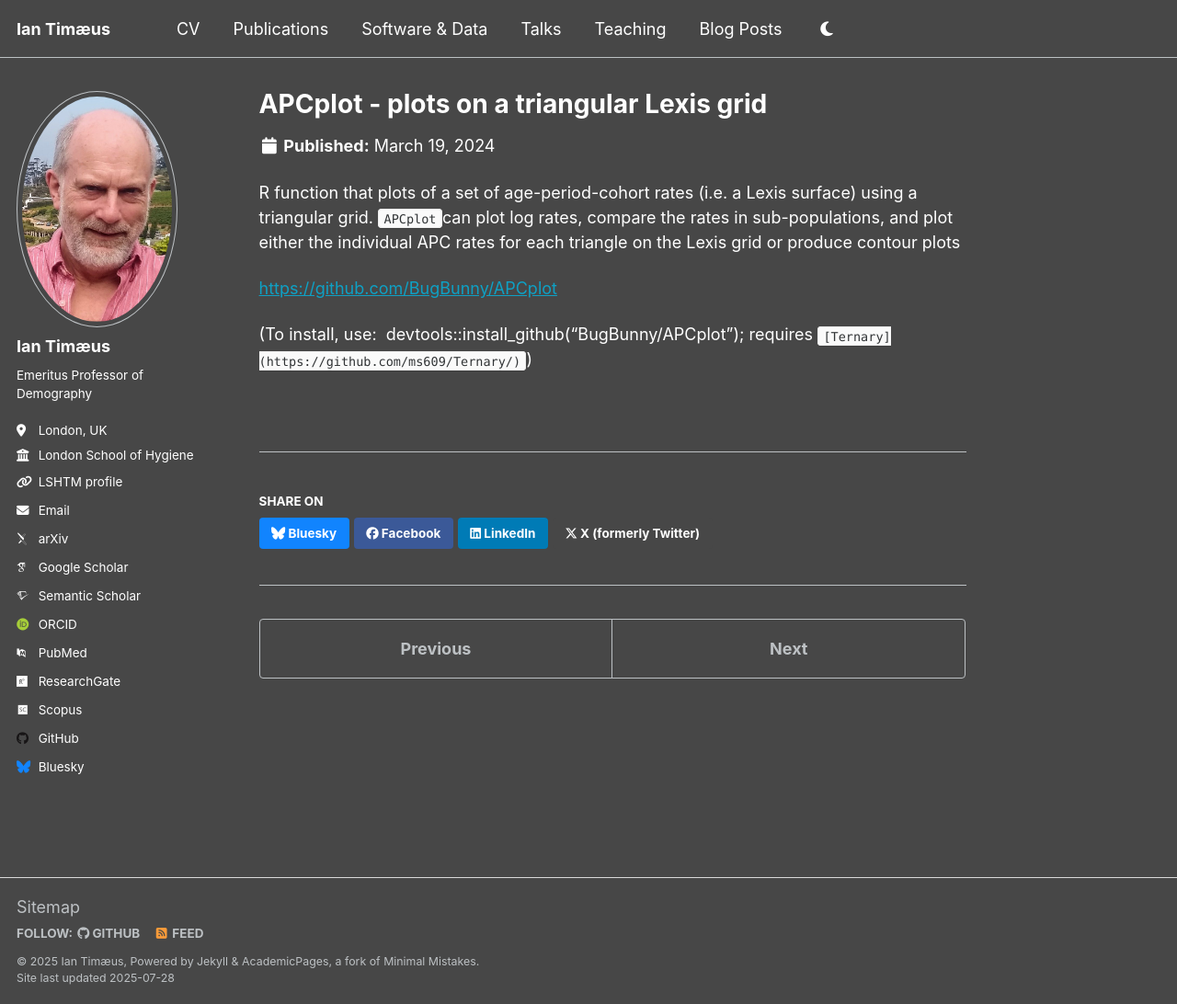
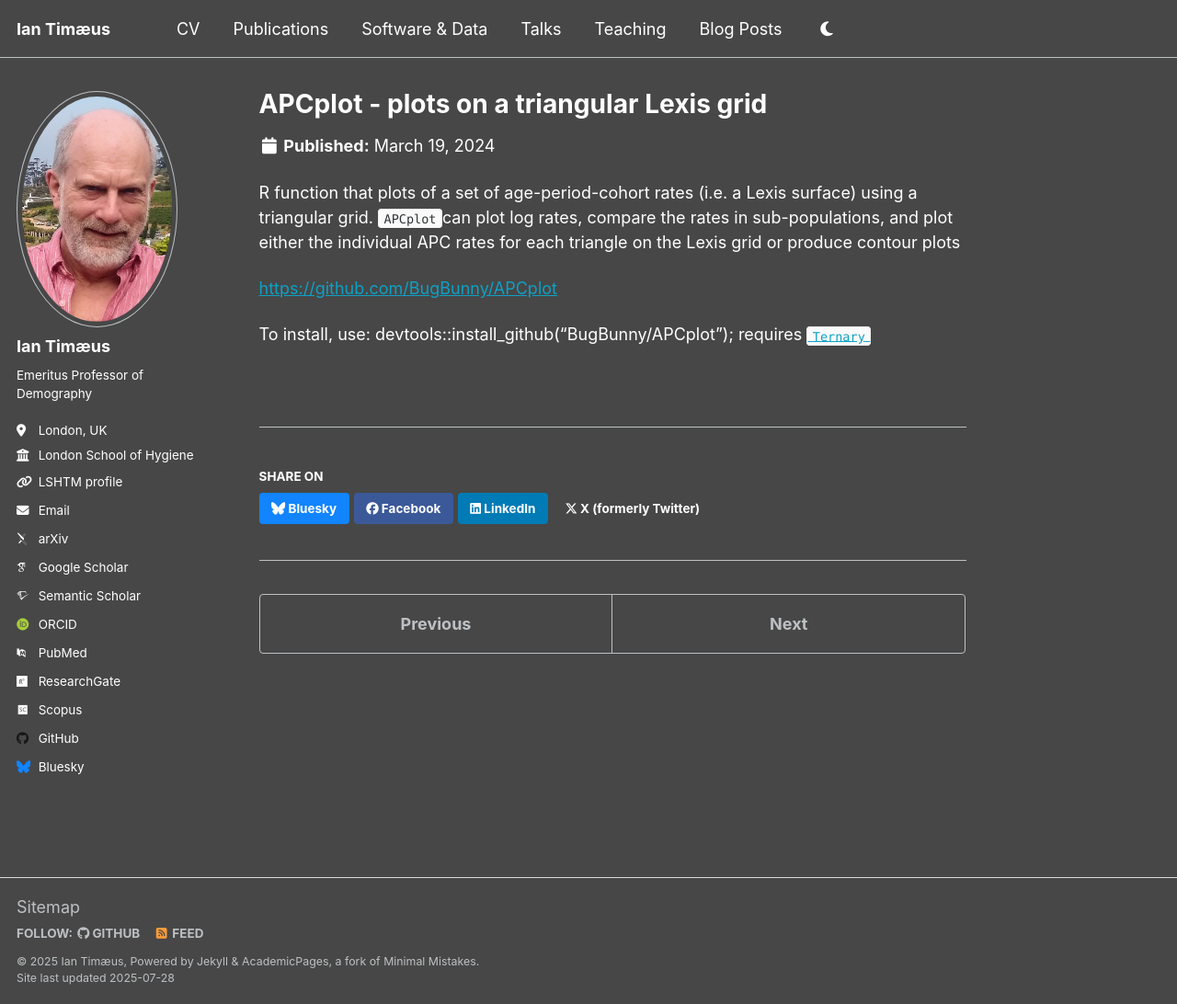
Before and after one commit to BugBunny/ian_timaeus, a Jekyll site: the page built from _portfolio/APCplot.md, in a window 1280 px wide and 1092 px high. Shown: the whole window at 92% size. Built offline with Jekyll 4.4.1, drawn with Linux system fonts in a browser that asks for light colours; some web fonts are replaced; a script that is not in the unit is left out.

Commit message:
Update APCplot.md

```diff
--- a/_portfolio/APCplot.md
+++ b/_portfolio/APCplot.md
@@ -9,4 +9,4 @@ R function that plots of a set of age-period-cohort rates (i.e. a Lexis surface)
 
 [https://github.com/BugBunny/APCplot](https://github.com/BugBunny/APCplot "Open link in a new window")
 
-(To install, use:  devtools::install\_github(“BugBunny/APCplot”); requires `[Ternary](https://github.com/ms609/Ternary/)`)
+To install, use: devtools::install\_github(“BugBunny/APCplot”); requires [`Ternary`](https://github.com/ms609/Ternary/)
```
